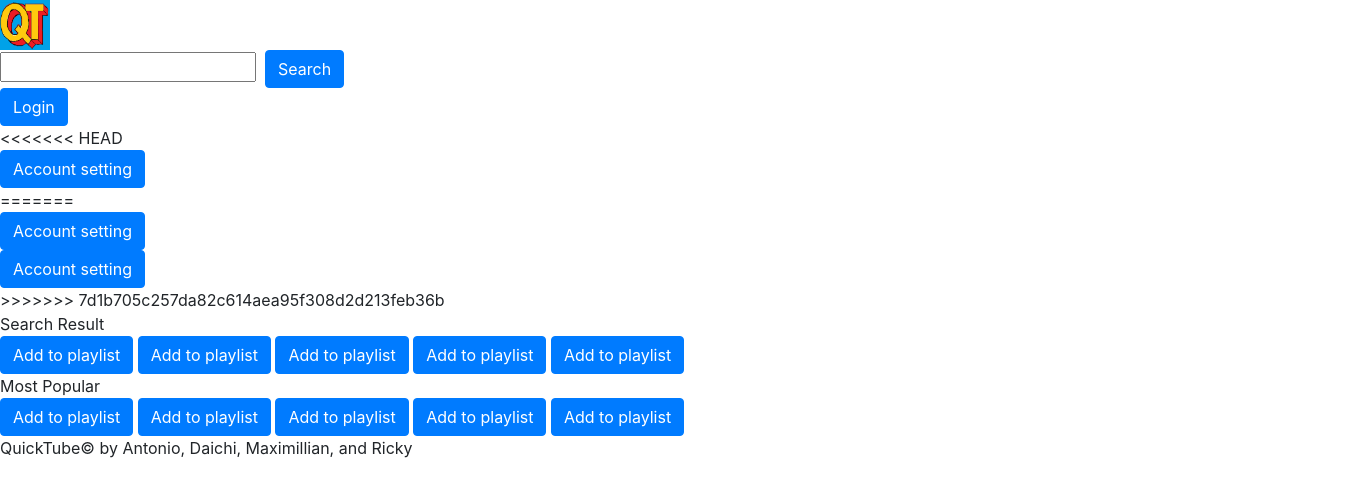
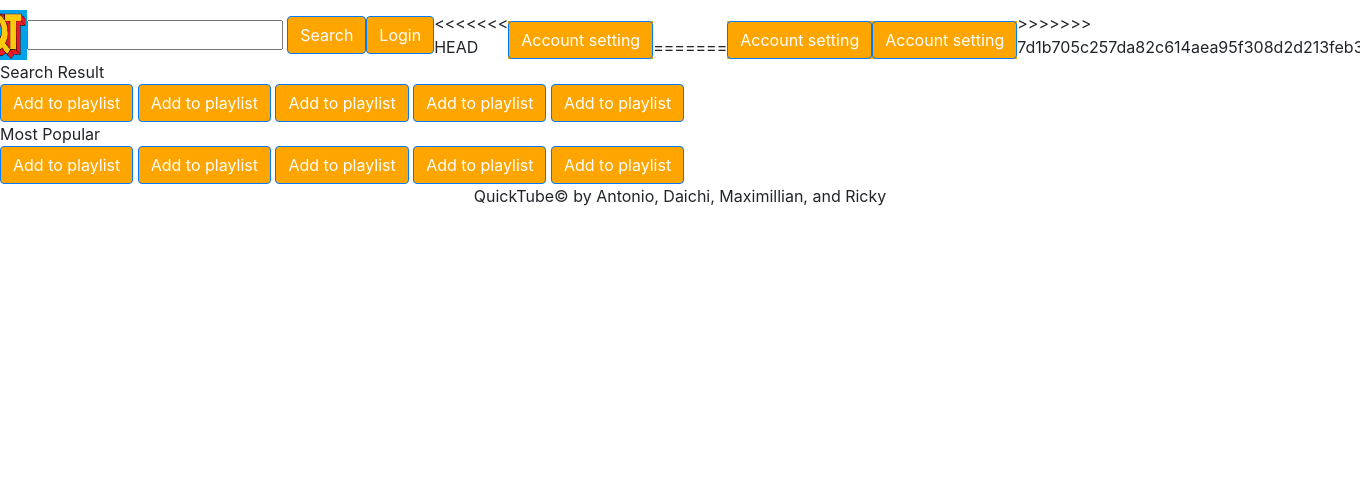
Before and after one commit to dkanasugi/QuickTube, a PHP site: page /home.html in a window 1360 px wide; the page is wider, and only the part inside the window is pictured. Shown: the top 497 px of that part. Run offline with PHP 8.4, Linux system fonts and the light colour scheme; some libraries are stand-ins or nearby versions.

Commit message:
css hopefully fixed

```diff
--- a/styles.css
+++ b/styles.css
@@ -1,11 +1,5 @@
-<<<<<<< HEAD
+
 .heading, #random, #search, #login, #keyword, #commit, #login, #signin, #searchResults, #hist, .mostPopular, #popularResults, .popularResults{
-
-
-=======
-
-.heading, #random, #search, #login, #keyword, #commit, #login,#account #signin, #searchResults, #hist, .mostPopular, #popularResults, .popularResults, .right{
->>>>>>> 7d1b705c257da82c614aea95f308d2d213feb36b
     display: flex;
     margin: auto;
     align-items: center;
```
